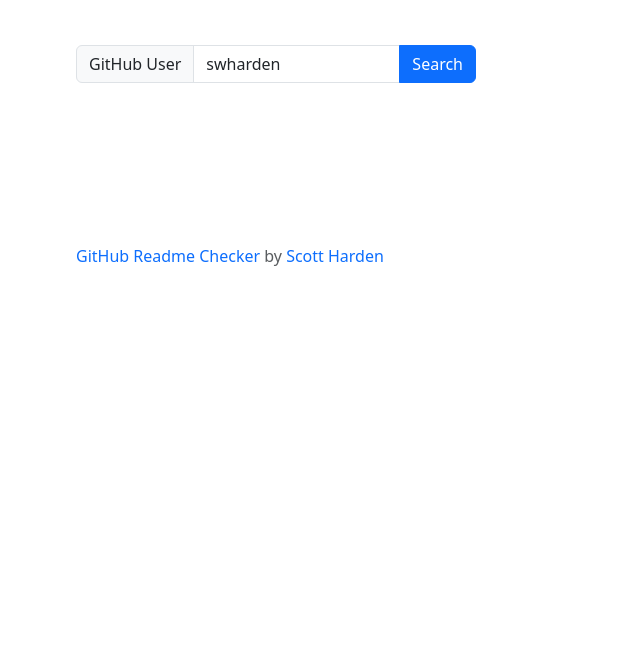
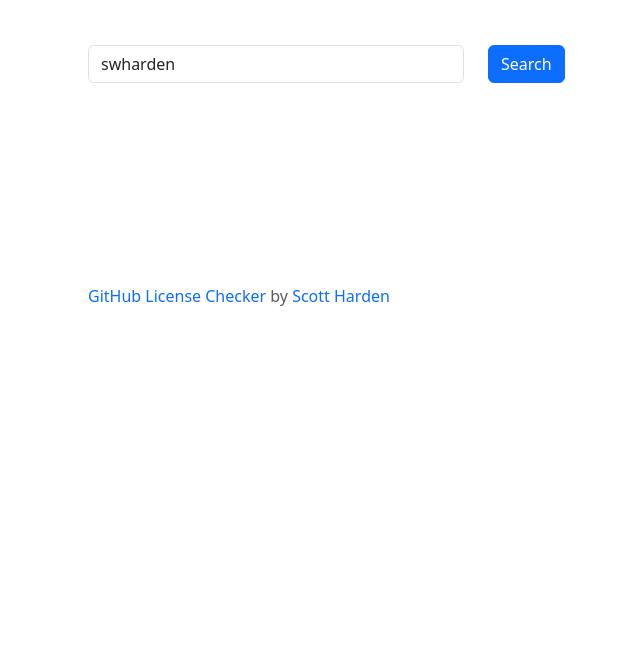
Before and after one commit to swharden/GitHub-License-Checker, a plain HTML site: page src/index.html in a window 1280 px wide. Shown: the part 137-800 px from the top of the page, without its empty margins (164-804 px from the left). Drawn offline with nearby package versions, Linux system fonts and the light colour scheme.

Commit message:
simplify search area

```diff
--- a/src/index.html
+++ b/src/index.html
@@ -38,14 +38,17 @@
 </head>
 
 <body>
-    <div class="content mx-auto my-5" id="main" style="max-width: 800px;">
+    <div class="container my-5" id="main" style="max-width: 800px;">
         <h1>GitHub License Checker</h1>
         <div class="fs-5">Check the license for all your GitHub repositories</div>
 
-        <div class="input-group mt-5 w-50">
-            <span class="input-group-text" id="basic-addon3">GitHub User</span>
-            <input type="text" class="form-control" id="unameInput" value="swharden">
-            <button class="btn btn-primary" onclick="update()">Search</button>
+        <div class="my-5 row align-items-end">
+            <div class="col">
+                <input type="text" class="form-control" id="unameInput" placeholder="GitHub Name" value="swharden">
+            </div>
+            <div class="col">
+                <button class="btn btn-primary" onclick="update()">Search</button>
+            </div>
         </div>
 
         <div class="d-flex d-flex align-items-center mt-2">
@@ -70,7 +73,7 @@
         </table>
 
         <footer class="text-muted my-5">
-            <a href='https://github.com/swharden/GitHub-License-Checker'>GitHub Readme Checker</a>
+            <a href='https://github.com/swharden/GitHub-License-Checker'>GitHub License Checker</a>
             by
             <a href='https://swharden.com'>Scott Harden</a>
         </footer>
@@ -176,6 +179,7 @@
 
         function update(event) {
             const username = document.getElementById('unameInput').value;
+            showError();
             resetTable();
             addPage(username, 1);
         }
```
